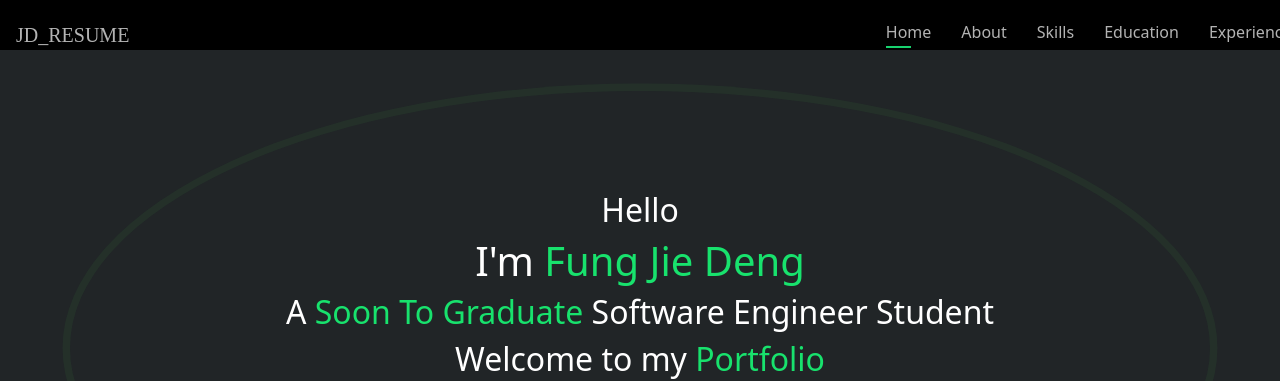
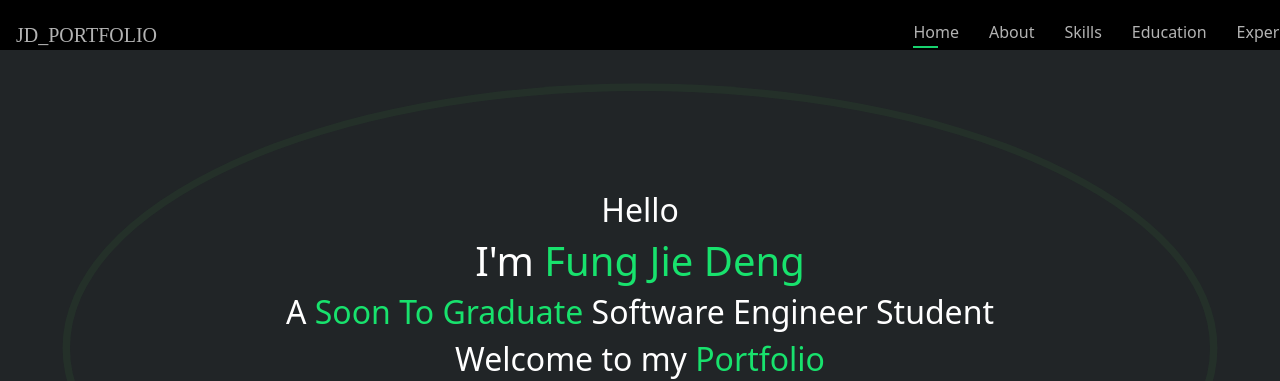
Before and after one commit to jdfung/JDPortfolio, a plain HTML site: page index.html in a window 1280 px wide. Shown: the top 381 px of the page. Drawn offline with nearby package versions, Linux system fonts and the light colour scheme.

Commit message:
Update index.html

```diff
--- a/index.html
+++ b/index.html
@@ -18,7 +18,7 @@
 	<!-- Navigation Bar -->
 	<nav class="nav-menu d-none d-lg-block">
 	<ul>
-		<li class="logo"><a href="#">JD_RESUME</a></li>
+		<li class="logo"><a href="#">JD_PORTFOLIO</a></li>
 		<li class="active"><a href="#">Home</a></li>
 		<li><a href="#about">About</a></li>
 		<li><a href="#skills">Skills</a></li>
```
